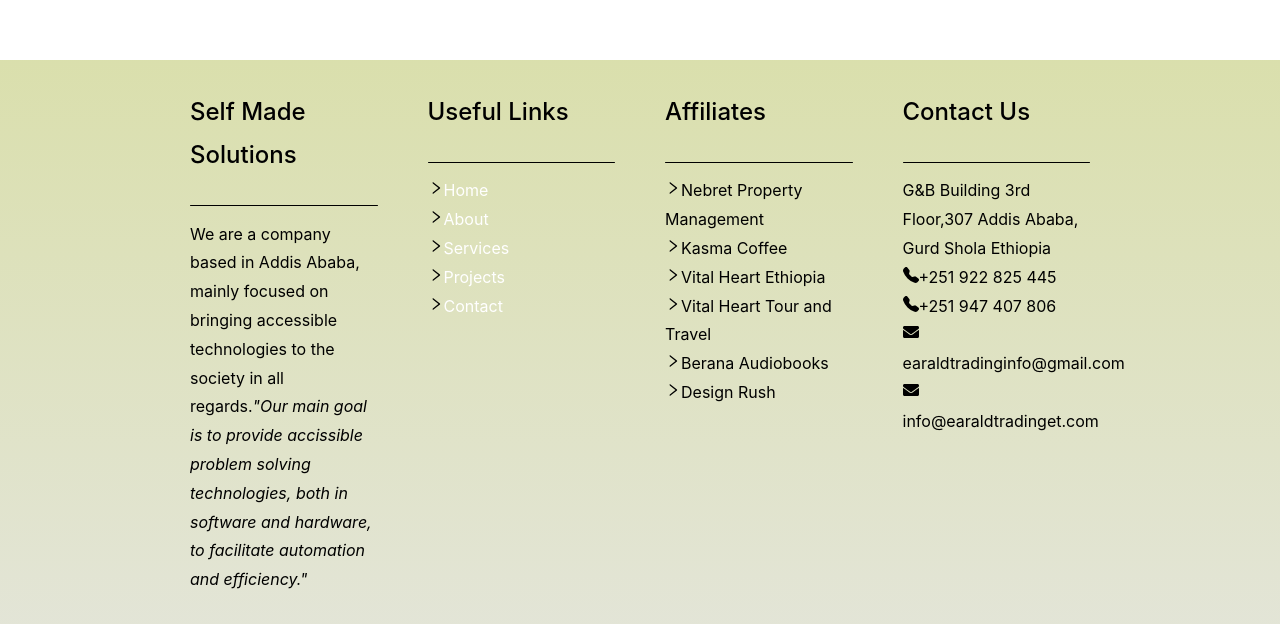
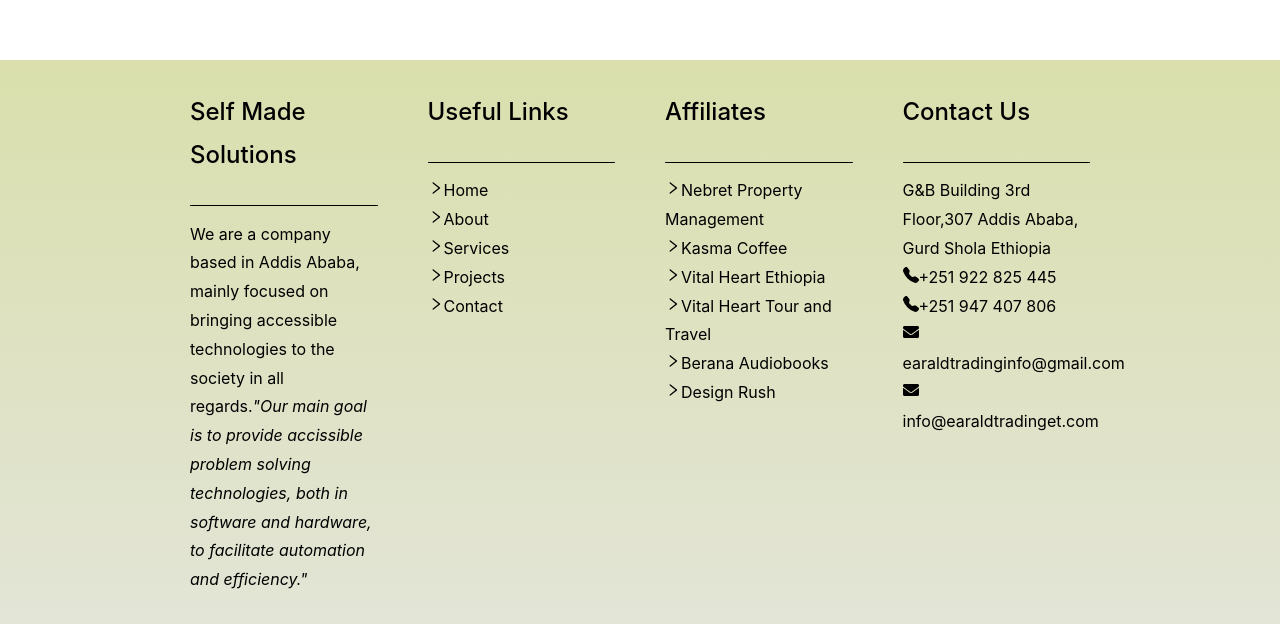
Before and after one commit to 123nol/self_made_solutions, a React (Create React App) app: page / in a window 1280 px wide. Shown: the part 840-1464 px from the top of the page. Built offline with nearby package versions, Linux system fonts and the light colour scheme.

Commit message:
link color changed

```diff
--- a/src/components/Footer.jsx
+++ b/src/components/Footer.jsx
@@ -23,23 +23,45 @@
           <p>
             <li>
               <AiOutlineRight />
-              <Link to ="/" style={{textDecoration:"none",color:"white"}}>Home</Link>
+              <Link to="/" style={{ textDecoration: "none", color: "black" }}>
+                Home
+              </Link>
             </li>
             <li>
               <AiOutlineRight />
-              <Link to ="/about"style={{textDecoration:"none",color:"white"}}>About</Link>
+              <Link
+                to="/about"
+                style={{ textDecoration: "none", color: "black" }}
+              >
+                About
+              </Link>
             </li>
             <li>
               <AiOutlineRight />
-              <Link to ="/services"style={{textDecoration:"none",color:"white"}}>Services</Link>
+              <Link
+                to="/services"
+                style={{ textDecoration: "none", color: "black" }}
+              >
+                Services
+              </Link>
             </li>
             <li>
               <AiOutlineRight />
-              <Link to ="/project"style={{textDecoration:"none",color:"white"}}>Projects</Link>
+              <Link
+                to="/project"
+                style={{ textDecoration: "none", color: "black" }}
+              >
+                Projects
+              </Link>
             </li>
             <li>
               <AiOutlineRight />
-              <Link to ="/contact"style={{textDecoration:"none",color:"white"}}>Contact</Link>
+              <Link
+                to="/contact"
+                style={{ textDecoration: "none", color: "black" }}
+              >
+                Contact
+              </Link>
             </li>
           </p>
         </div>
--- a/src/index.css
+++ b/src/index.css
@@ -300,7 +300,7 @@
   margin: auto;
   text-align: left;
   padding: 20px;
-  color: black;
+  color: black !important;
 }
 .footerInfo {
   margin: 10px;
```
